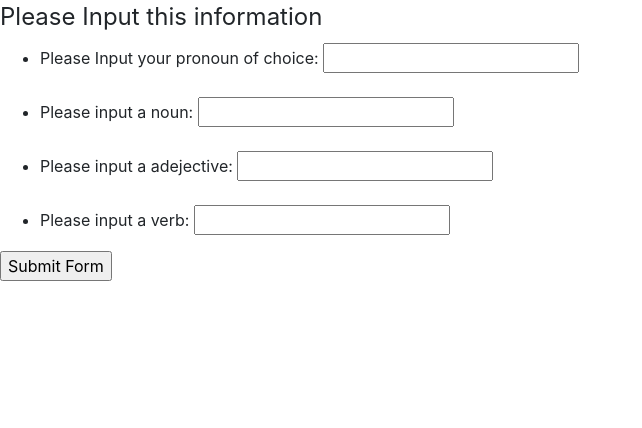
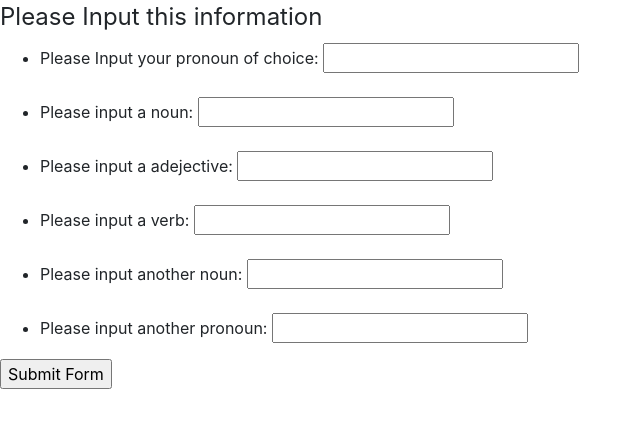
Before and after one commit to joeygaitan/mat-Libs, a Flask app: page / in a window 1280 px wide. Shown: the part 97-525 px from the top of the page, without its empty margins (0-642 px from the left). Run offline with Flask 2, Linux system fonts and the light colour scheme; some libraries are stand-ins or nearby versions.

Commit message:
added in more structure and some comments for the app.py program

```diff
--- a/app.py
+++ b/app.py
@@ -7,12 +7,13 @@ app = Flask(__name__)
 
 stories = [
     ['Hello ',"Greetings ","Hola "," Nice to finally meet you ", " Welcome "],
-    ["What brings you here ", " We meet again ", " Nice to see you again "," What brings you here "," Its always a pleasure to see you "],
+    [" What brings you here ", " We meet again ", " Nice to see you again "," What brings you here "," Its always a pleasure to see you "],
     [". I bet you don't ",". Would you know the ",". Somehow the ",". The grand scale of the ",". I was amazed by the "],
     [" of these "," of this "],
-    [". Please ",". Somehow can you "," I wonder if you can "," Could you be a dear and "," I will have to "]
+    [". Please finish the ",". Somehow can you complete the "," I wonder if you can destroy this"," Could you be a dear and end the "," I will have to wait and "],
+    ['. If you do this for ', ". If this is done for ", ". If it is achieved by ", ". When it is completed by ", "They will ask when "]
 ]
-
+#This function scrammbles the list of lists
 def storyScrambler(stories):
     newList = []
     for story in stories:
@@ -37,9 +38,8 @@ def formHandler():
     noun = request.form['noun']
     adjective = request.form['adjective']
     verb = request.form['verb']
-    return render_template('base.html',newlist=newlist, pro=pro, noun=noun, adjective=adjective, verb=verb)
-# @app.route("/playlists")
-# def playlist():
-#     """Return playlists"""
-#     return render_template('playlists_index.html', playlists=playlists)
+    noun1 = request.form['noun1']
+    pro1 = request.form['pro1']
+    return render_template('base.html',newlist=newlist, pro=pro, noun=noun, adjective=adjective, verb=verb, noun1 = noun1, pro1=pro1)
+
 app.run(debug=True)
--- a/templates/base.html
+++ b/templates/base.html
@@ -4,13 +4,13 @@
 <head>
   <meta charset='utf-8'>
   <title>Story</title>
-  <link rel="stylesheet" href="{{ url_for('static', filename='home.css') }}">
+  <link rel="stylesheet" href="./static/styles.css">
   <link rel="stylesheet" href="https://stackpath.bootstrapcdn.com/bootstrap/4.3.1/css/bootstrap.min.css" integrity="sha384-ggOyR0iXCbMQv3Xipma34MD+dH/1fQ784/j6cY/iJTQUOhcWr7x9JvoRxT2MZw1T" crossorigin="anonymous">
 </head>
 <body>
   <div style="text-align: left">
     {% block content %}
-    <p>{{newlist[0]}}{{pro}}{{newlist[1]}}{{noun}}{{newlist[2]}}{{adjective}}{{newlist[3]}}{{verb}}{{newlist[4]}}</p>
+    <p style="text-align: center; margin-top: 50px;">{{newlist[0]}}{{pro}}{{newlist[1]}}{{noun}}{{newlist[2]}}{{adjective}}{{newlist[3]}}{{verb}}{{newlist[4]}}{{noun1}}{{newlist[5]}}{{pro1}}</p>
     {% endblock %}
   </div>
 </body>
--- a/templates/home.html
+++ b/templates/home.html
@@ -16,6 +16,10 @@
                   <li>Please input a adejective: <input name='adjective' required></li>
                   <br/>
                   <li>Please input a verb: <input name='verb' required></li>
+                  <br>
+                  <li>Please input another noun: <input name='noun1' required></li>
+                  <br>
+                  <li>Please input another pronoun: <input name='pro1' required></li>
             </ul>
             <input type='submit' value='Submit Form'>
         </fieldset>
```
Also changed, not shown: static/styles.css (renamed from static/base.css).
